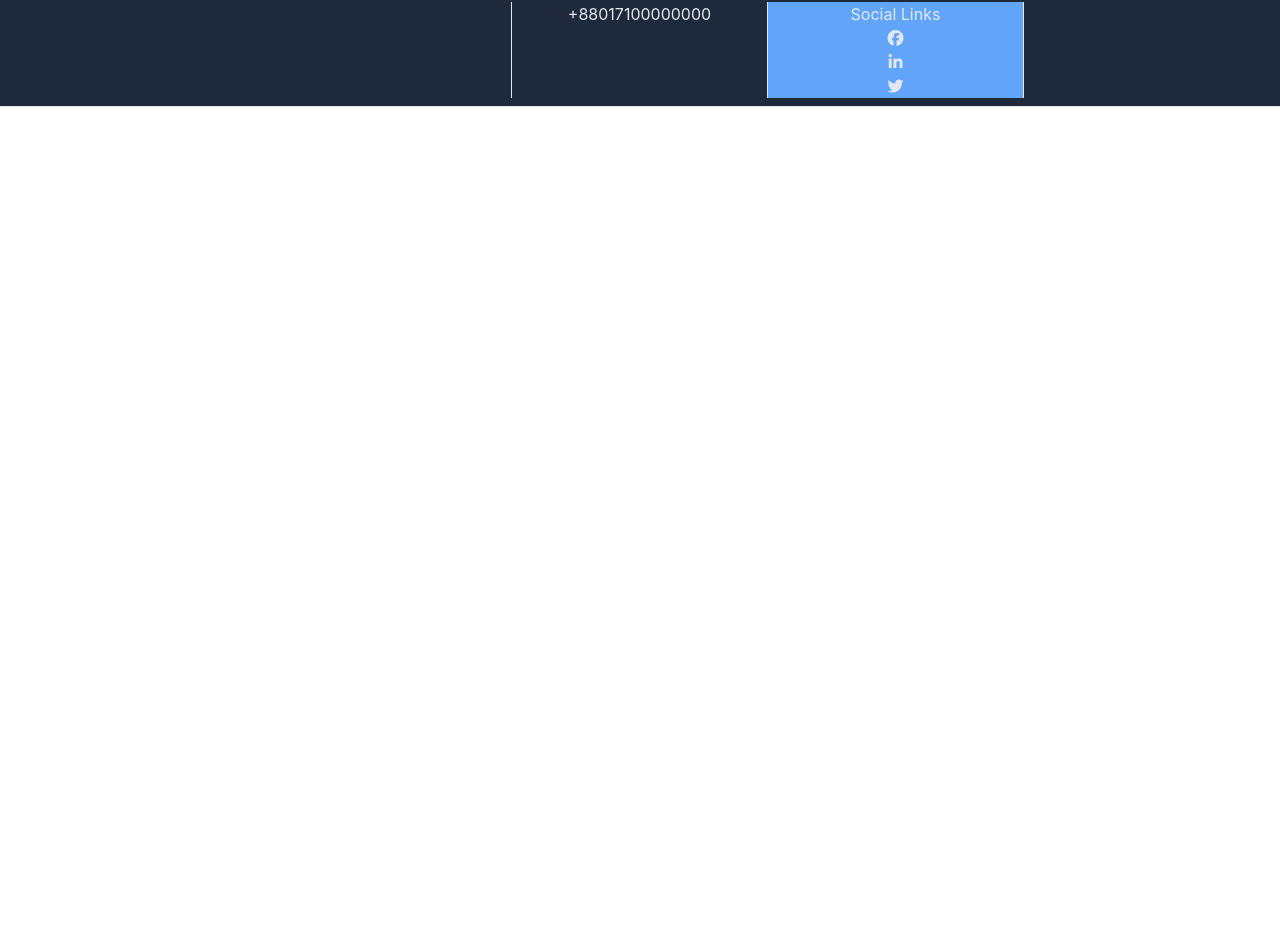
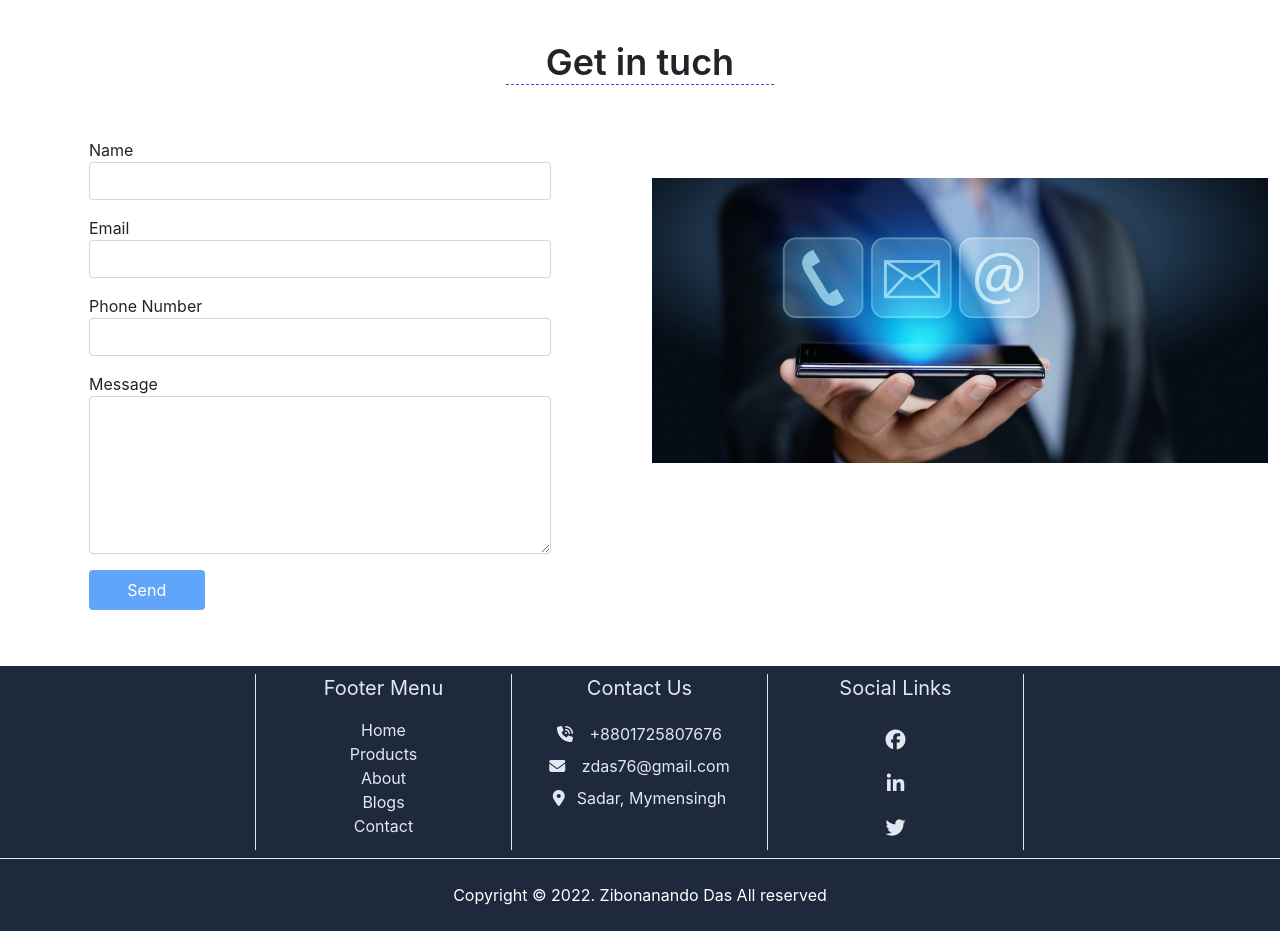
Before and after one commit to zdas76/assigment-XI, a React (Create React App) app: page /contact in a window 1280 px wide. Shown: the part 170-1101 px from the top of the page. Before the commit the page ends 800 px from the top, so only its background shows below. Built offline with nearby package versions, Linux system fonts and the light colour scheme.

Commit message:
contact page completed

```diff
--- a/src/App.js
+++ b/src/App.js
@@ -1,5 +1,6 @@
 import { Route, Routes } from 'react-router-dom';
 import './App.css';
+import Contact from './components/Pages/Contact/Contact';
 import Home from './components/Pages/Home/Home';
 import Navbar from './components/Pages/Navbar/Navbar';
 import Footer from './components/Shared/Footer/Footer';
@@ -13,6 +14,7 @@ function App() {
       <Routes>
         <Route path='/' element={<Home></Home>}></Route>
         <Route path='/home' element={<Home></Home>}></Route>
+        <Route path='/contact' element={<Contact></Contact>}></Route>
         <Route path='/login' element={<Login></Login>}></Route>
         <Route path='/registration' element={<Registration></Registration>}></Route>
       </Routes>
--- /dev/null
+++ b/src/components/Pages/Contact/Contact.js
@@ -0,0 +1,42 @@
+import React from 'react';
+import contact from '../../../images/contactus.jpg';
+
+const Contact = () => {
+    return (
+        <div className='container'>
+            <p className='text-4xl font-semibold mt-5'><span className='border-b border-dashed border-indigo-600 px-10'>Get in tuch</span></p>
+            <div className="row my-5">
+                <div className='col-md-6'>
+                    <form className='text-left w-75 m-auto'>
+                        <div className='py-2'>
+                            <label htmlFor="name">Name</label>
+                            <input className='form-control ' type="text" />
+                        </div>
+                        <div className='py-2'>
+                            <label htmlFor="email">Email</label>
+                            <input className='form-control ' type="email" />
+                        </div>
+                        <div className='py-2'>
+                            <label htmlFor="phone">Phone Number</label>
+                            <input className='form-control ' type="number" name='phone' max="11" />
+                        </div>
+                        <div className='py-2'>
+                            <label htmlFor="phone">Message</label>
+                            <textarea className='form-control' name="" id="" cols="30" rows="6"></textarea>
+                        </div>
+                        <div className='py-2'>
+                            <input type="button" value="Send" className='w-25 bg-blue-400 py-2 rounded text-white' />
+
+                        </div>
+                    </form>
+                </div>
+                <div className="col-md-6">
+                    <img className='mt-12' src={contact} alt="" />
+                </div>
+            </div>
+
+        </div>
+    );
+};
+
+export default Contact;
--- a/src/components/Pages/Home/Home.js
+++ b/src/components/Pages/Home/Home.js
@@ -6,6 +6,7 @@ const Home = () => {
         <div>
             <Header></Header>
 
+
         </div>
     );
 };
--- a/src/components/Shared/Footer/Footer.js
+++ b/src/components/Shared/Footer/Footer.js
@@ -5,19 +5,38 @@ const Footer = () => {
     return (
         <div>
             <div className='bg-slate-800 flex flex-row text-slate-200 py-2 border-b'>
-                <div className='basis-1/5'></div>
-                <div className='border-r px-3 basis-1/5'></div>
-                <div className='border-r px-3 basis-1/5'><p> +88017100000000</p></div>
-                <div className='border-r px-3 basis-1/5 text-center bg-blue-400 w-100'>
-                    <p>Social Links</p>
+                <div className='basis-1/5 border-r'></div>
+                <div className='border-r px-3 basis-1/5'>
+                    <h1 className='text-xl mb-3'>Footer Menu</h1>
                     <div className='flex flex-col'>
-                        <a target="_blank" href="https://www.facebook.com"><i className="fab fa-facebook"></i></a>
-                        <a target="_blank" href="https://bd.linkedin.com/"><i className="fab fa-linkedin-in"></i></a>
-                        <a target="_blank" href="https://twitter.com/?lang=en"><i className="fab fa-twitter"></i></a>
+                        <Link to='/'>Home</Link>
+                        <Link to='/product'>Products</Link>
+                        <Link to='/about'>About</Link>
+                        <Link to='/blogs'>Blogs</Link>
+                        <Link to='/contact'>Contact</Link>
+                    </div>
+                </div>
+
+                <div className='border-r px-3 basis-1/5'>
+                    <p className='text-xl mb-3'>Contact Us</p>
+                    <p> <i className="fas fa-phone-volume mr-3 my-2"></i> +8801725807676</p>
+                    <p> <a href="mailto:zdas76@gmail.com"><i className="fas fa-envelope mr-3 my-2"></i> zdas76@gmail.com</a> </p>
+                    <address><i className="fas fa-map-marker-alt mr-3 my-2"></i>Sadar, Mymensingh</address>
+                </div>
+
+                <div className='border-r px-3 basis-1/5'>
+                    <p className='text-xl mb-3'>Social Links</p>
+                    <div className='flex flex-col'>
+                        <a target="_blank" href="https://www.facebook.com"><i className="fab fa-facebook my-2 text-xl"></i></a>
+                        <a target="_blank" href="https://bd.linkedin.com/"><i className="fab fa-linkedin-in my-2 text-xl"></i></a>
+                        <a target="_blank" href="https://twitter.com/?lang=en"><i className="fab fa-twitter my-2 text-xl"></i></a>
 
                     </div>
                 </div>
                 <div className='basis-1/5'></div>
+            </div>
+            <div className='bg-slate-800 py-4 text-white fw-same-bold'>
+                <p>Copyright &copy; 2022. Zibonanando Das All reserved</p>
             </div>
         </div>
     );
```
Also changed, not shown: src/images/contactus.jpg (added).
